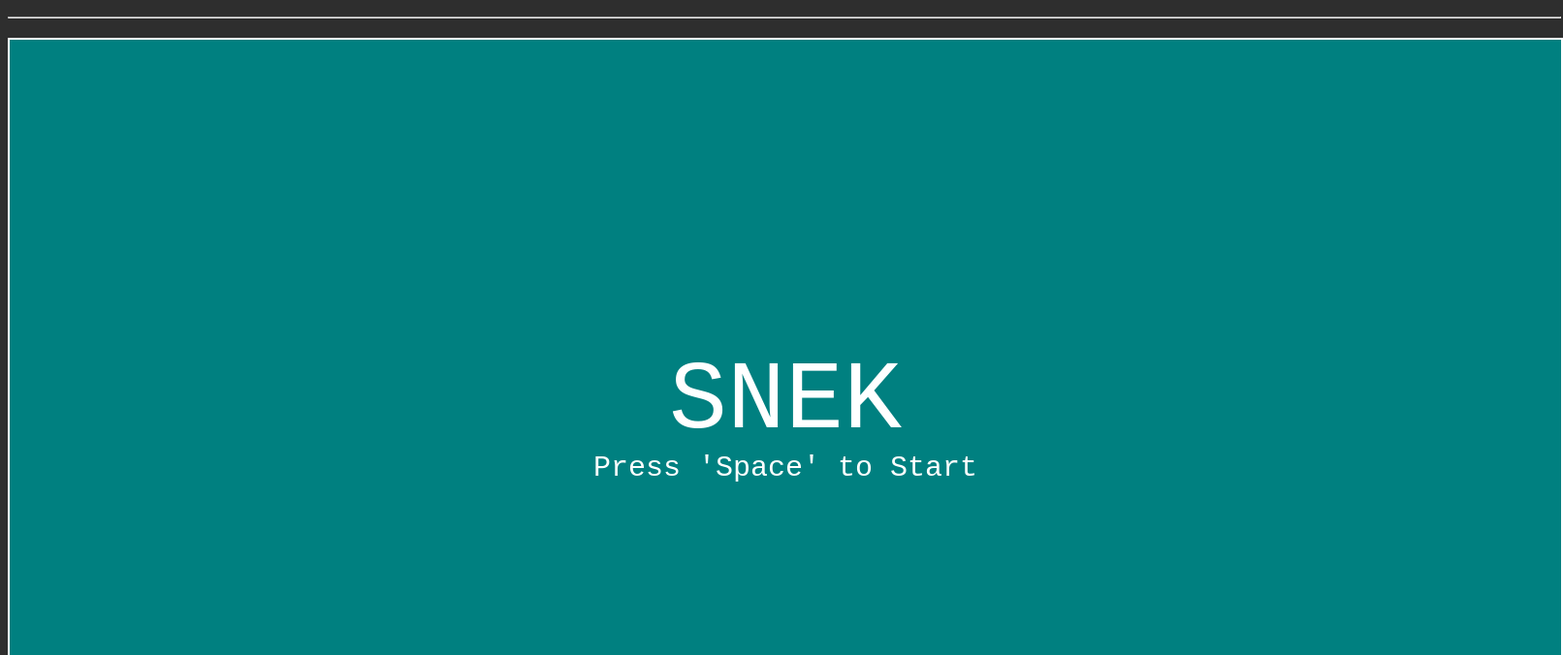
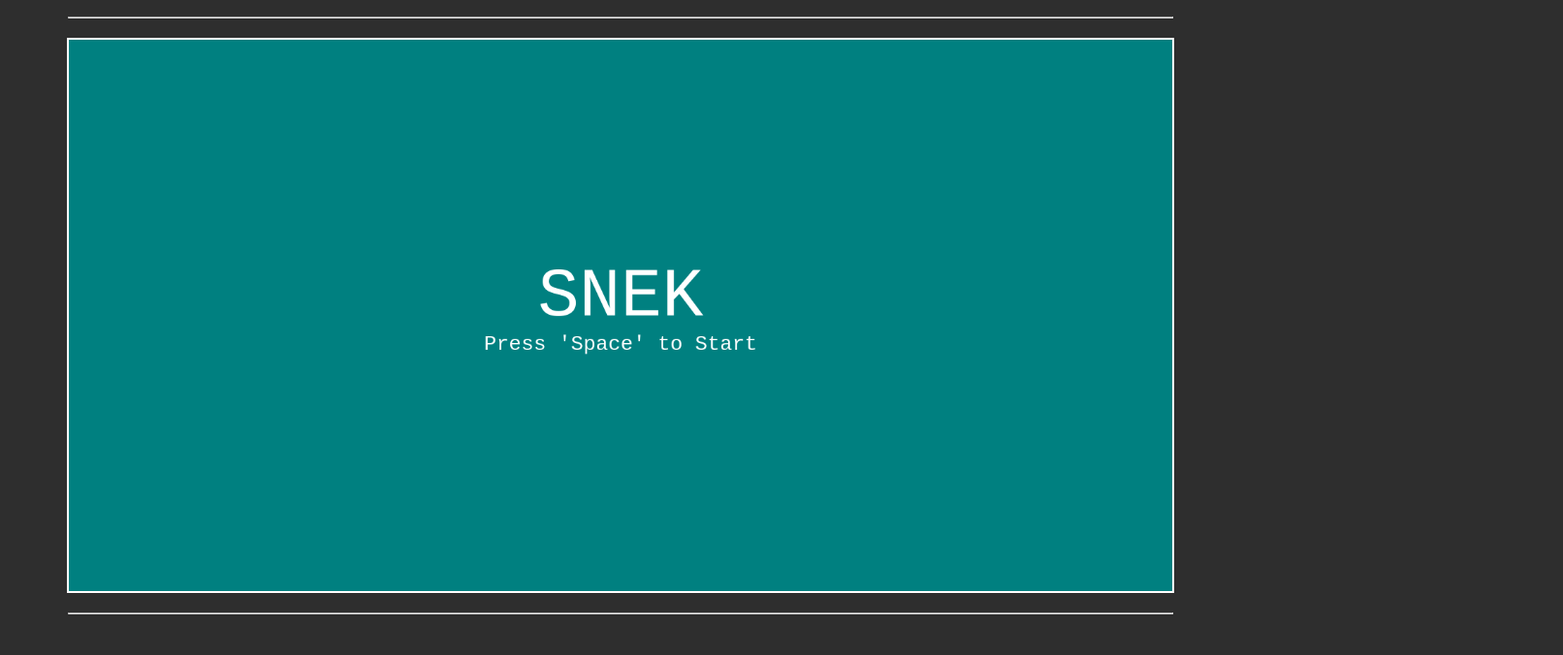
Before and after one commit to kaperoo/kaperoo.github.io, a plain HTML site: page index.html in a window 1280 px wide. Shown: the part 80-756 px from the top of the page at 97% size, 1612 px wide, since content can reach past the window. Drawn offline with Linux system fonts and the light colour scheme.

Commit message:
Update index.css

```diff
--- a/index.css
+++ b/index.css
@@ -1,6 +1,10 @@
 body{
     background-color: rgb(46, 46, 46);
     font-family: monospace;
+}
+.title{
+    margin-left: auto;
+    margin-right: auto;
 }
 h1{
     color: white;
@@ -13,10 +17,15 @@ h1{
 hr{
     margin-top: 20px;
     margin-bottom: 20px;
-    width: 1600px;
+    max-width: 1600px;
+    width: 90%;
 }
 #snekCanvas{
     display: block;
+    max-width: 1600px;
+    max-height: 800px;
+    width: 90%;
+    height: auto;
     margin-right: auto;
     margin-left: auto;
     border: 2px solid white;
```
